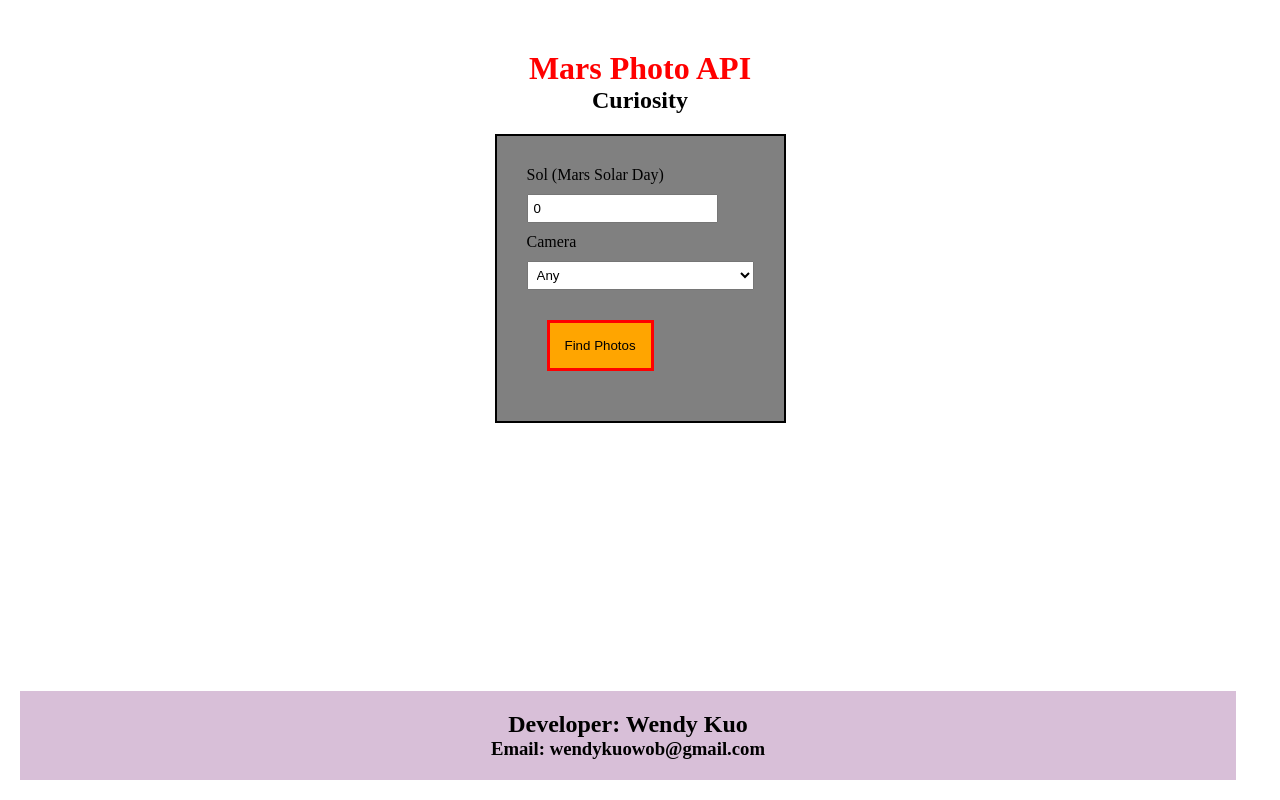
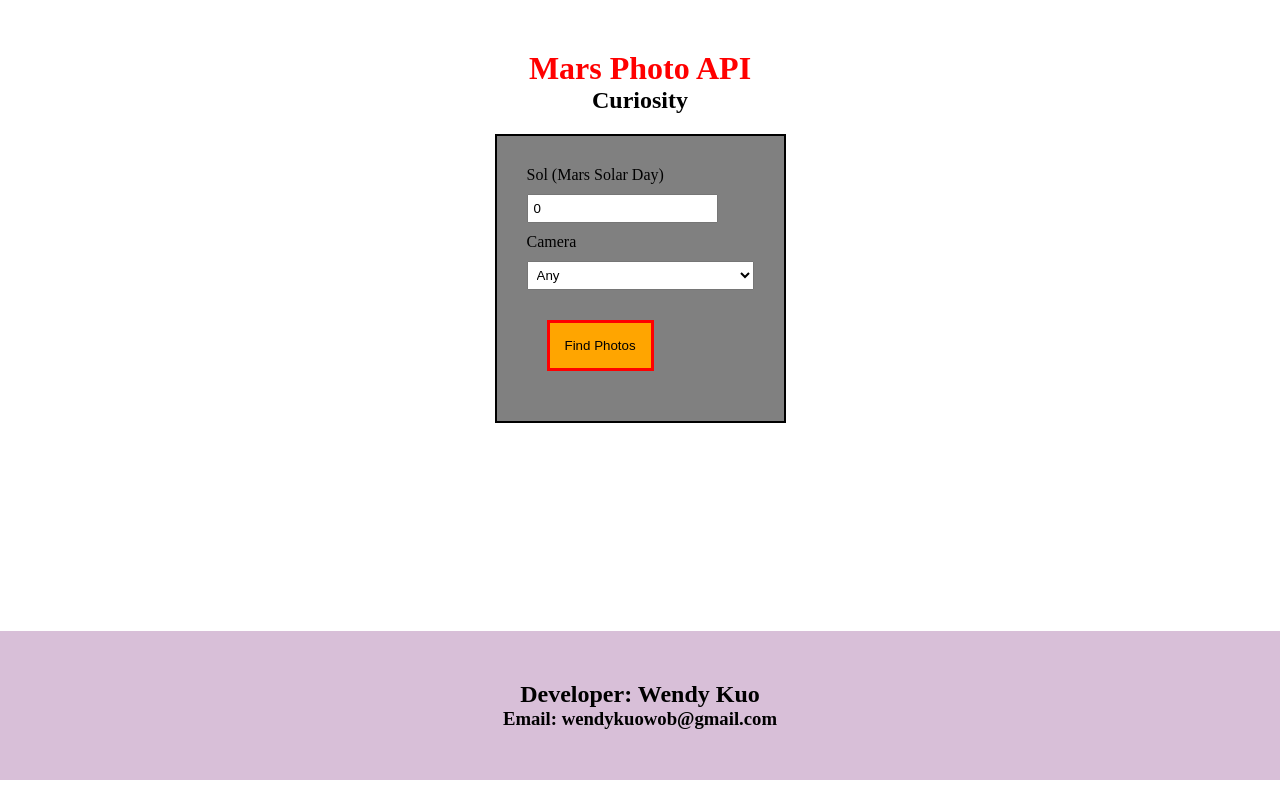
Before and after one commit to codergirl01/mars-photos-project, a React (Vite) app in the folder client/: page / in a window 1280 px wide. Built offline with nearby package versions, Linux system fonts and the light colour scheme.

Commit message:
update styles

```diff
--- a/client/package.json
+++ b/client/package.json
@@ -1,6 +1,6 @@
 {
   "name": "mars-project",
-  "homepage": "https://codergirl01.github.io/mars-photos-project/",
+  "homepage": "https://codergirl01.github.io/deploy-mars-app/",
   "private": true,
   "version": "0.0.0",
   "type": "module",
--- a/client/src/index.css
+++ b/client/src/index.css
@@ -76,11 +76,11 @@ button.submit {
     display: flex;
     flex-direction: column;
     background-color: thistle;
-    margin: 20px;
-    padding: 20px;
+    margin-bottom: 20px;
+    padding: 50px;
     position: absolute;
     bottom: 0;
-    width: 95%;
+    width: 100%;
   }
 
 
--- a/client/vite.config.js
+++ b/client/vite.config.js
@@ -4,7 +4,7 @@ import react from '@vitejs/plugin-react'
 // https://vitejs.dev/config/
 export default defineConfig({
   plugins: [react()],
-  base: "/mars-photos-project/",
+  base: "/deploy-mars-app/",
   server: {
     port: 3000,
     proxy: {
```
Also changed, not shown: 5 other files (tests, documents, lock files or other folders).
